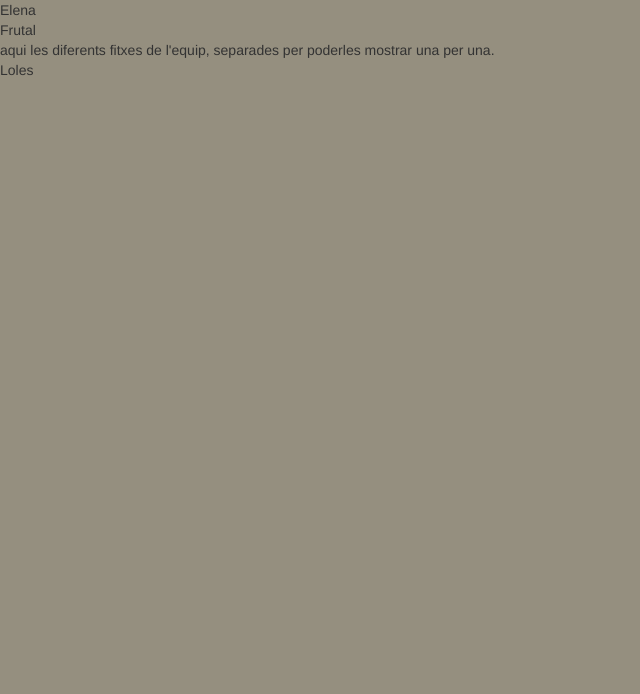
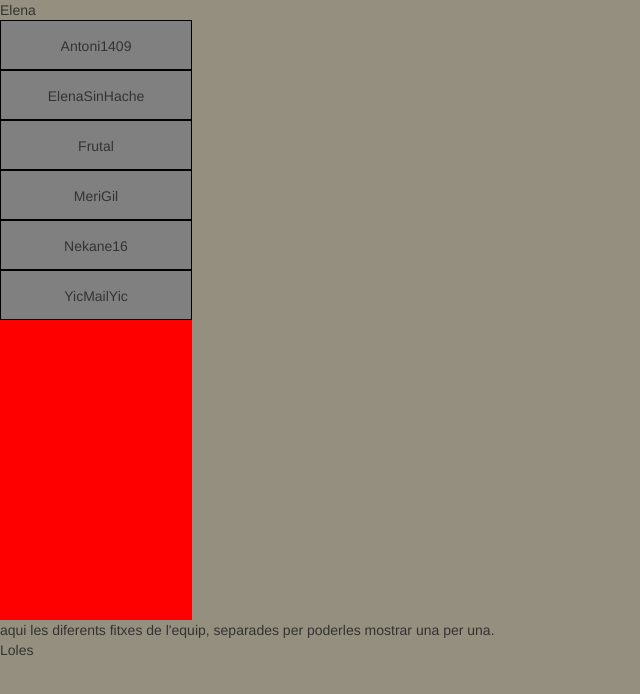
Before and after one commit to Frutal/Miniweb-nav, a plain HTML site: page index.html in a window 1280 px wide. Shown: the whole page, without its empty margins (0-640 px from the left). Drawn offline with Linux system fonts and the light colour scheme.

Commit message:
començat el menú de navegación

```diff
--- a/css/miniweb.css
+++ b/css/miniweb.css
@@ -16,3 +16,18 @@ p {
 	font-family: StRyde-Regular,Helvetica,Arial,sans-serif;
 	font-weight:lighter;
 }
+/* Inici Nav CSS*/
+nav {
+    height: 600px;
+    width: 15%;
+    left: 0px;
+    background-color: red;
+}
+.noms {
+    height: 50px;
+    background-color: grey;
+    line-height: 50px;
+    text-align: center;
+    border: solid 1px black;
+}
+/* Final Nav CSS*/
--- a/index.html
+++ b/index.html
@@ -31,7 +31,13 @@
 		Elena
     </header>
 	<nav>
-		Frutal
+		<div class="noms">Antoni1409</div>
+		<div class="noms">ElenaSinHache</div>
+		<div class="noms">Frutal</div>
+		<div class="noms">MeriGil</div>
+		<div class="noms">Nekane16</div>
+		<div class="noms">YicMailYic</div>
+
 	</nav>
 	<main>
 		aqui les diferents fitxes de l'equip, separades per poderles mostrar una per una.
```
